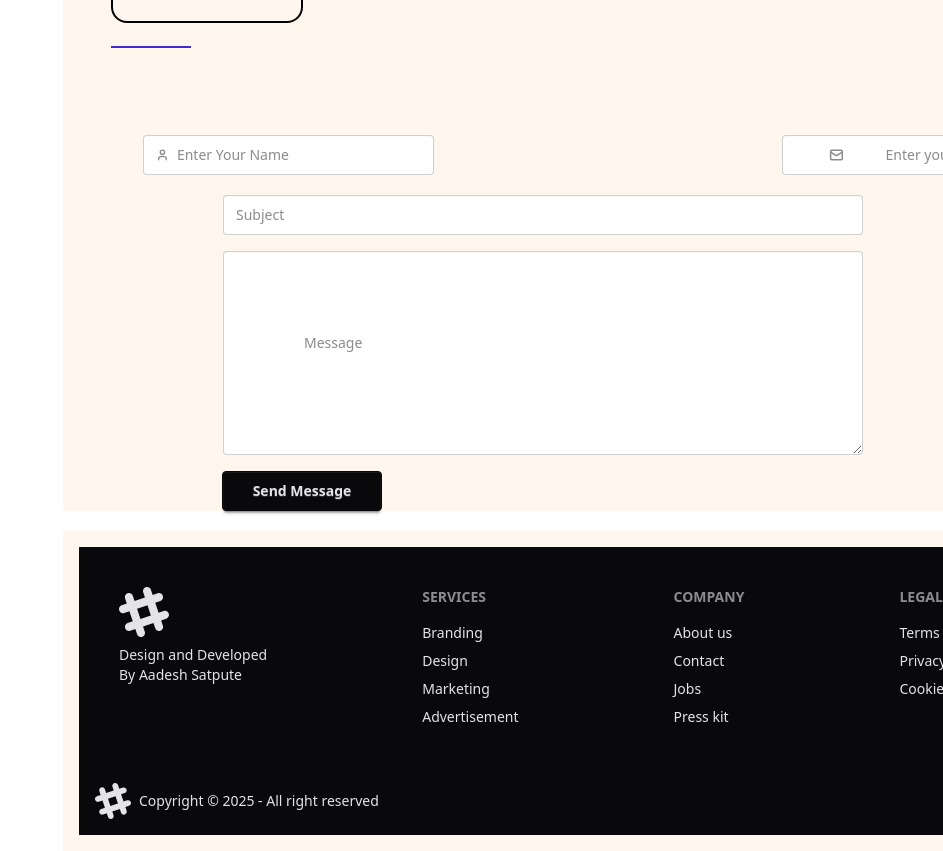
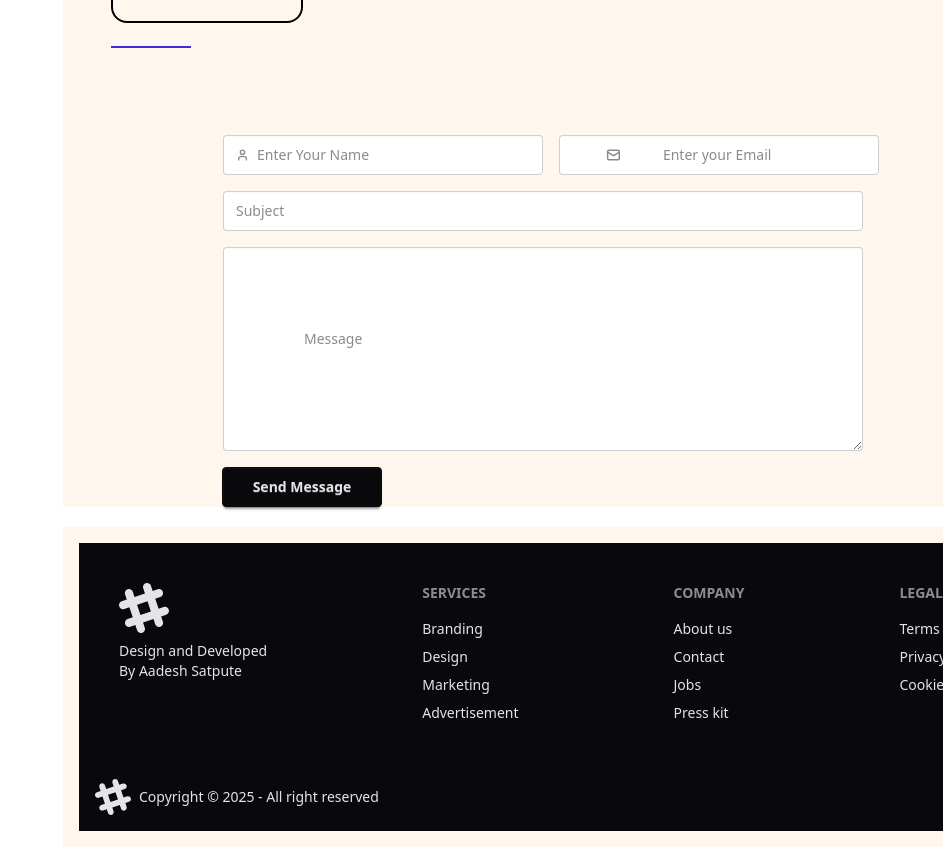
Before and after one commit to Aadinath1234/AnimatePortfolio, a React (Vite) app in the folder portfolio/: page / in a window 1280 px wide. Shown: the part 7431-8282 px from the top of the page, without its empty margins (337-1280 px from the left). Built offline with nearby package versions, Linux system fonts and the light colour scheme.

Commit message:
Update Contact.jsx

```diff
--- a/portfolio/src/components/Contact/Contact.jsx
+++ b/portfolio/src/components/Contact/Contact.jsx
@@ -65,7 +65,7 @@ function Contact() {
       </div>
 
       {/* Label and Input Fields */}
-      <form onSubmit={handleSubmit} className="flex flex-row max-sm:flex-col max-lg:flex-col max-lg:ml-4 px-20 max-sm:w-74 max-sm:p-4 py-4 bg-orange-50">
+      <form onSubmit={handleSubmit} className="flex flex-row gap-4 max-sm:flex-col max-lg:flex-col max-lg:ml-4 px-40 max-sm:w-74 max-sm:p-4 py-4 bg-orange-50">
         {/* Username Input */}
         <label className="input validator">
           <svg
@@ -97,9 +97,7 @@ function Contact() {
             title="Only letters, numbers, or dash"
           />
         </label>
-        <p className="validator-hint">
-          Must be 3 to 30 characters containing only letters, numbers, or dash
-        </p>
+
 
         {/* Email Input */}
         <div className="join">
@@ -147,14 +145,14 @@ function Contact() {
           value={formData.subject}
           onChange={handleChange}
           placeholder="Subject"
-          className="input w-4/5 max-lg:"
+          className="input w-4/5 max-sm:w-65 max-lg:w-78"
         />
         <textarea
           name="message"
           value={formData.message}
           onChange={handleChange}
           placeholder="Message"
-          className="textarea textarea-md w-4/5 p-20 h-4/5"
+          className="textarea textarea-md w-4/5 p-20 h-4/5 max-sm:w-65 max-lg:w-78"
         ></textarea>
 
         <button type="submit" onClick={handleSubmit} className=" btn btn-neutral join-item w-40">Send Message</button>
```
